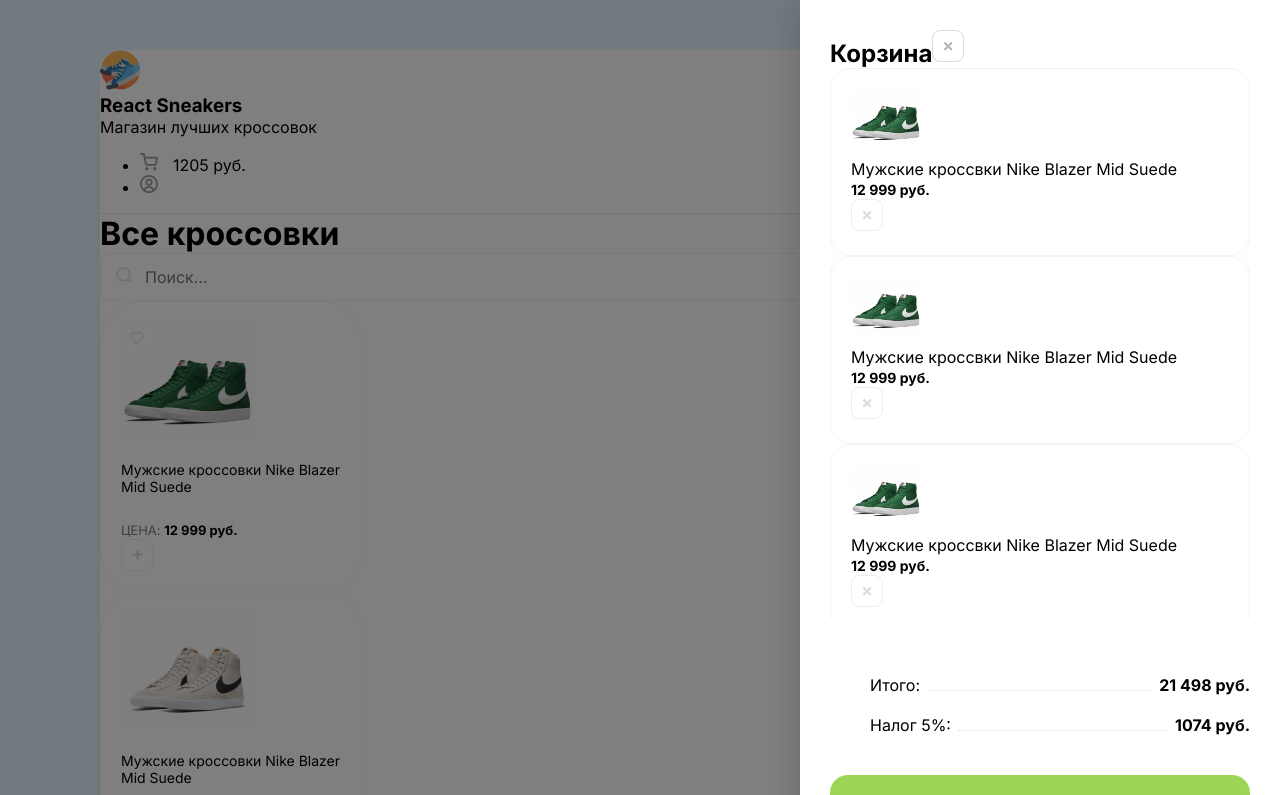
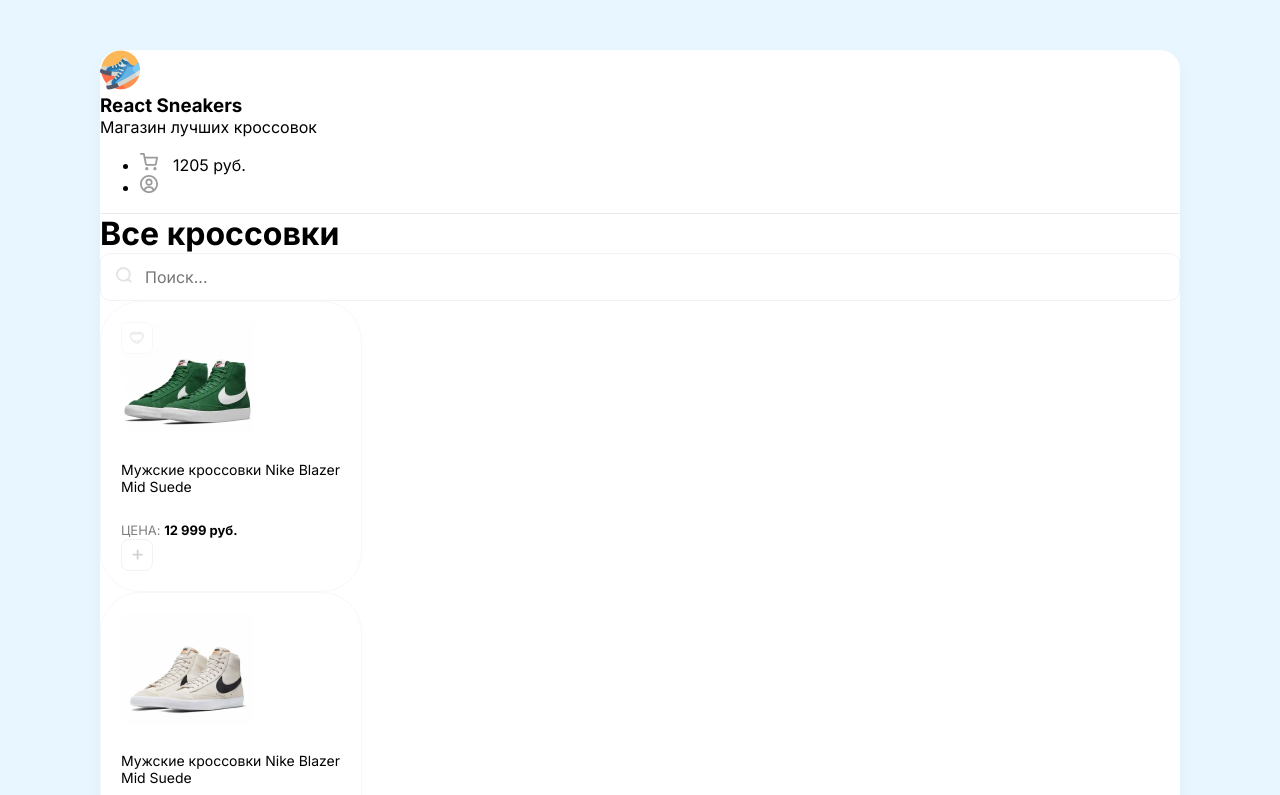
Before and after one commit to BlueRoose/React-Sneakers, a React (Create React App) app: page / in a window 1280 px wide. Shown: the top 795 px of the page. Built offline with nearby package versions, Linux system fonts and the light colour scheme.

Commit message:
create components Card Drawer Header

```diff
--- a/src/App.js
+++ b/src/App.js
@@ -1,73 +1,12 @@
+import Card from "./components/Card";
+import Drawer from "./components/Drawer";
+import Header from "./components/Header";
+
 function App() {
   return (
     <div className="wrapper clear">
-      <div className="overlay">
-      <div className="drawer">
-        <h2 className="d-flex justify-between mb-30">Корзина<img className="cu-p" src="/img/cross.svg" alt="cross" /></h2>
-        <div className="items">
-        <div className="cartItem d-flex align-center mb-20">
-
-          <div style={{backgroundImage: 'url(/img/sneakers/1.png)'}} className="cartItemImg"></div>
-          <div className="mr-20 flex">
-            <p className="mb-5">Мужские кроссвки Nike Blazer Mid Suede</p>
-            <b>12 999 руб.</b>
-          </div>
-          <img className="removeBtn" src="/img/cross.svg" alt="cross" />
-        </div>
-        <div className="cartItem d-flex align-center mb-20">
-
-          <div style={{backgroundImage: 'url(/img/sneakers/1.png)'}} className="cartItemImg"></div>
-          <div className="mr-20 flex">
-            <p className="mb-5">Мужские кроссвки Nike Blazer Mid Suede</p>
-            <b>12 999 руб.</b>
-          </div>
-          <img className="removeBtn" src="/img/cross.svg" alt="cross" />
-        </div>
-        <div className="cartItem d-flex align-center mb-20">
-
-          <div style={{backgroundImage: 'url(/img/sneakers/1.png)'}} className="cartItemImg"></div>
-          <div className="mr-20 flex">
-            <p className="mb-5">Мужские кроссвки Nike Blazer Mid Suede</p>
-            <b>12 999 руб.</b>
-          </div>
-          <img className="removeBtn" src="/img/cross.svg" alt="cross" />
-        </div>
-        </div>
-        <div className="cartTotalBlock">
-        <ul>
-          <li>
-            <span>Итого:</span>
-            <div></div>
-            <b>21 498 руб.</b>
-          </li>
-          <li>
-            <span>Налог 5%:</span>
-            <div></div>
-            <b>1074 руб.</b>
-          </li>
-        </ul>
-        <button className="greenButton">Оформить заказ</button>
-        </div>
-      </div>
-      </div>
-      <header className="d-flex justify-between align-center p-40">
-        <div className="d-flex align-center">
-          <img width={40} height={40} src="/img/logo.png" />
-          <div className="headerInfo">
-            <h3 className="text-uppercase">React Sneakers</h3>
-            <p className="opacity-5">Магазин лучших кроссовок</p>
-          </div>
-        </div>
-        <ul className="d-flex">
-          <li className="mr-30">
-            <img width={18} height={18} src="/img/cart.svg" />
-            <span>1205 руб.</span>
-          </li>
-          <li>
-            <img width={18} height={18} src="/img/user.svg" />
-          </li>
-        </ul>
-      </header>
+      <Drawer />
+      <Header />
       <div className="content p-40">
         <div className="d-flex align-center mb-40 justify-between">
           <h1>Все кроссовки</h1>
@@ -77,27 +16,7 @@
           </div>
         </div>
         <div className="d-flex justify-between">
-          <div className="card">
-            <div className="favourite">
-            <img src="/img/like0.svg" alt="like0" />
-            </div>
-            <img
-              width={133}
-              height={112}
-              src="/img/sneakers/1.png"
-              alt="Sneakers"
-            />
-            <h5>Мужские кроссовки Nike Blazer Mid Suede</h5>
-            <div className="d-flex justify-between align-center">
-              <div className="d-flex flex-column">
-                <span>Цена: </span>
-                <b>12 999 руб.</b>
-              </div>
-              <button className="button">
-                <img width={11} height={11} src="/img/plus.svg" alt="plus" />
-              </button>
-            </div>
-          </div>
+          <Card />
           <div className="card">
             <img
               width={133}
--- /dev/null
+++ b/src/components/Card.js
@@ -0,0 +1,22 @@
+function Card() {
+    return (
+        <div className="card">
+  <div className="favourite">
+    <img src="/img/like0.svg" alt="like0" />
+  </div>
+  <img width={133} height={112} src="/img/sneakers/1.png" alt="Sneakers" />
+  <h5>Мужские кроссовки Nike Blazer Mid Suede</h5>
+  <div className="d-flex justify-between align-center">
+    <div className="d-flex flex-column">
+      <span>Цена: </span>
+      <b>12 999 руб.</b>
+    </div>
+    <button className="button">
+      <img width={11} height={11} src="/img/plus.svg" alt="plus" />
+    </button>
+  </div>
+</div>
+    );
+}
+
+export default Card;
--- /dev/null
+++ b/src/components/Drawer.js
@@ -0,0 +1,64 @@
+function Drawer() {
+  return (
+    <div style={{ display: "none" }} className="overlay">
+      <div className="drawer">
+        <h2 className="d-flex justify-between mb-30">
+          Корзина
+          <img className="cu-p" src="/img/cross.svg" alt="cross" />
+        </h2>
+        <div className="items">
+          <div className="cartItem d-flex align-center mb-20">
+            <div
+              style={{ backgroundImage: "url(/img/sneakers/1.png)" }}
+              className="cartItemImg"
+            ></div>
+            <div className="mr-20 flex">
+              <p className="mb-5">Мужские кроссвки Nike Blazer Mid Suede</p>
+              <b>12 999 руб.</b>
+            </div>
+            <img className="removeBtn" src="/img/cross.svg" alt="cross" />
+          </div>
+          <div className="cartItem d-flex align-center mb-20">
+            <div
+              style={{ backgroundImage: "url(/img/sneakers/1.png)" }}
+              className="cartItemImg"
+            ></div>
+            <div className="mr-20 flex">
+              <p className="mb-5">Мужские кроссвки Nike Blazer Mid Suede</p>
+              <b>12 999 руб.</b>
+            </div>
+            <img className="removeBtn" src="/img/cross.svg" alt="cross" />
+          </div>
+          <div className="cartItem d-flex align-center mb-20">
+            <div
+              style={{ backgroundImage: "url(/img/sneakers/1.png)" }}
+              className="cartItemImg"
+            ></div>
+            <div className="mr-20 flex">
+              <p className="mb-5">Мужские кроссвки Nike Blazer Mid Suede</p>
+              <b>12 999 руб.</b>
+            </div>
+            <img className="removeBtn" src="/img/cross.svg" alt="cross" />
+          </div>
+        </div>
+        <div className="cartTotalBlock">
+          <ul>
+            <li>
+              <span>Итого:</span>
+              <div></div>
+              <b>21 498 руб.</b>
+            </li>
+            <li>
+              <span>Налог 5%:</span>
+              <div></div>
+              <b>1074 руб.</b>
+            </li>
+          </ul>
+          <button className="greenButton">Оформить заказ</button>
+        </div>
+      </div>
+    </div>
+  );
+}
+
+export default Drawer;
--- /dev/null
+++ b/src/components/Header.js
@@ -0,0 +1,24 @@
+function Header() {
+  return (
+    <header className="d-flex justify-between align-center p-40">
+      <div className="d-flex align-center">
+        <img width={40} height={40} src="/img/logo.png" />
+        <div className="headerInfo">
+          <h3 className="text-uppercase">React Sneakers</h3>
+          <p className="opacity-5">Магазин лучших кроссовок</p>
+        </div>
+      </div>
+      <ul className="d-flex">
+        <li className="mr-30">
+          <img width={18} height={18} src="/img/cart.svg" />
+          <span>1205 руб.</span>
+        </li>
+        <li>
+          <img width={18} height={18} src="/img/user.svg" />
+        </li>
+      </ul>
+    </header>
+  );
+}
+
+export default Header;
```
